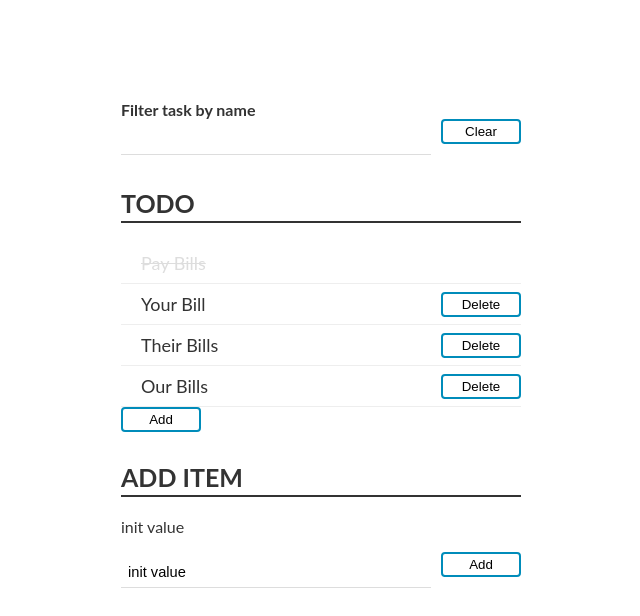
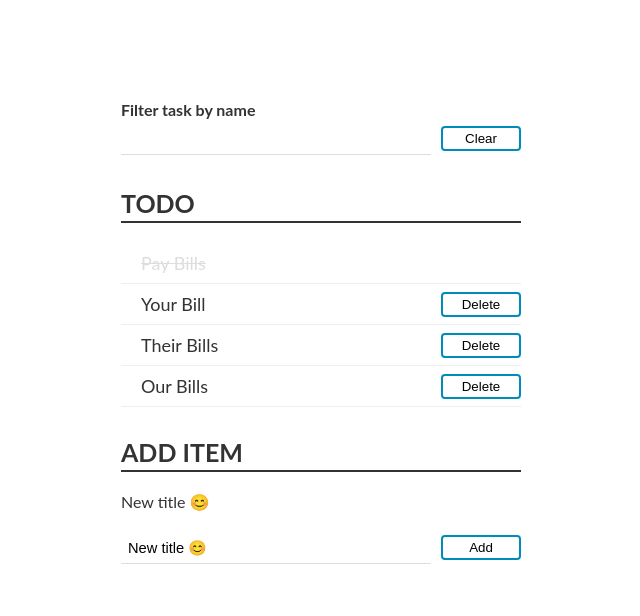
Before and after one commit to khoaminhi/react-learning, a React (Create React App) app: page / in a window 1280 px wide. Shown: the top 616 px of the page, without its empty margins (319-959 px from the left). Built offline with nearby package versions, Linux system fonts and the light colour scheme.

Commit message:
(feat) react properties
youtube https://youtu.be/_3EUrVFTOE4

```diff
--- a/src/App.js
+++ b/src/App.js
@@ -1,14 +1,48 @@
+import {useState} from 'react';
 import './App.css';
 import AddTask from './components/AddTask';
 import SearchBar from './components/SearchBar';
 import TodoList from './components/TodoList';
 
 function App() {
+
+  const [items, setItems] = useState([
+    { id: 1, title: 'Pay Bills', complete: true },
+    { id: 2, title: 'Your Bill', complete: false },
+    { id: 3, title: 'Their Bills', complete: false },
+    { id: 4, title: 'Our Bills', complete: false },
+  ]);
+
+  const [query, setQuery] = useState('');
+
+  const onTaskItemAddedHdl = function (newItem) {
+    setItems([...items, newItem])
+
+  }
+
+  /**
+   * Dont do this here.
+   * This make empty data items
+   * Just do at TodoList for filtering on rendering
+   */
+  // const onQueryChangedHdl = (txtSearch) => {
+  //   const resultFilter = items.filter((item) => {
+  //     return item.title.includes(txtSearch)
+  //   })
+  //   setItems(resultFilter)
+  //   if (txtSearch === '') setItems(items);
+  // }
+
+  const onQueryChangedHdl = (textSearch) => {
+    setQuery(textSearch)
+  }
+
+
   return (
     <div className='container'>
-      <SearchBar />
-      <TodoList />
-      <AddTask />
+      <SearchBar txtSearch='' onQueryChanged={onQueryChangedHdl} />
+      <TodoList listTodo={items} txtSearch={query} />
+      <AddTask onTaskItemAdded={onTaskItemAddedHdl}/>
 
 
     </div>
--- a/src/components/AddTask.js
+++ b/src/components/AddTask.js
@@ -1,20 +1,34 @@
 import React, {useState} from "react";
 
-export default function AddTask() {
-  const [item, setItem] = useState('init value');
+export default function AddTask(props) {
+  const {onTaskItemAdded} = props
+  const [itemTitle, setItem] = useState('New title 😊');
   const btnAdd_Clicked = function () {
-    setItem('khoa ngu')
+    const newItem = {
+      id: Date.now(),
+      title: itemTitle,
+      complete: false
+    }
+    onTaskItemAdded(newItem)
   }
+
 
   const txtItemTitle_Changed = function (e) {
     setItem(e.target.value)
   }
+
+  const txtItemTitle_KeyUp = function (e) {
+    if (e.keyCode !== 13 || e.target.value === '') return;
+
+    btnAdd_Clicked()
+  }
+
   return (
     <div>
       <h3>Add item</h3>
-      <p>{item}</p>
+      <p>{itemTitle}</p>
       <div className='fg'>
-        <input type='text' value={item} onChange={txtItemTitle_Changed}/>
+        <input type='text' value={itemTitle} onChange={txtItemTitle_Changed} onKeyUp={txtItemTitle_KeyUp}/>
         <button type='button' onClick={btnAdd_Clicked}>Add</button>
       </div>
     </div>
--- a/src/components/SearchBar.js
+++ b/src/components/SearchBar.js
@@ -1,13 +1,39 @@
-import React from "react";
+import React, { useState } from "react";
 
-export default function SearchBar () {
+export default function SearchBar(props) {
+  const { txtSearch, onQueryChanged } = props;
+  const [query, setQuery] = useState(txtSearch);
+
+  const txtQuery_Changed = (e) => {
+    setQuery(e.target.value)
+    // onQueryChanged(query) // async => https://youtu.be/_3EUrVFTOE4?t=759
+    onQueryChanged(e.target.value)
+  }
+
+  /* Cannot update a component (`App`) while rendering a different component (`SearchBar`).
+  * To locate the bad setState() call inside `SearchBar`, follow the stack trace as described in
+  * https://reactjs.org/link/setstate-in-render
+  */
+  // onQueryChanged(query)
+
+  const btnClear_Clicked = () => {
+    setQuery(txtSearch)
+    onQueryChanged(txtSearch)
+  }
+  const txtQueryKeyUp = (e) => {
+    if (e.keyCode === 27) {
+      setQuery(txtSearch)
+      onQueryChanged(txtSearch)
+    }
+  }
+
   return (
     <div>
-            <label style={{fontWeight: 'bold'}}>
+      <label style={{ fontWeight: 'bold' }}>
         Filter task by name
         <div className='fg'>
-                  <input type='text'/>
-                  <button type='button'>Clear</button>
+          <input type='text' value={query} onChange={txtQuery_Changed} onKeyUp={txtQueryKeyUp} />
+          <button type='button' onClick={btnClear_Clicked}>Clear</button>
         </div>
       </label>
     </div>
--- a/src/components/TodoList.js
+++ b/src/components/TodoList.js
@@ -1,27 +1,30 @@
-import React, { useState } from "react";
+import React from "react";
 
-const data = [
-  { id: 1, title: 'Pay Bills', complete: true },
-  { id: 2, title: 'Your Bill', complete: false },
-  { id: 3, title: 'Their Bills', complete: false },
-  { id: 4, title: 'Our Bills', complete: false },
-];
+// const data = [
+//   { id: 1, title: 'Pay Bills', complete: true },
+//   { id: 2, title: 'Your Bill', complete: false },
+//   { id: 3, title: 'Their Bills', complete: false },
+//   { id: 4, title: 'Our Bills', complete: false },
+// ];
 
-export default function SearchBar() {
-  const [items, setItems] = useState(data);
-  const btnAdd_Clicked = function () {
-    const item = {id: items.length + 1, title: 'add ' + (items.length + 1), complete: false};
-    // items.push(item);
-    // console.log(items)
+export default function TodoList(props) {
+  const {listTodo, txtSearch} = props;
+  // const [items, setItems] = useState(listTodo);
+  // const btnAdd_Clicked = function () {
+  //   const item = {id: items.length + 1, title: 'add ' + (items.length + 1), complete: false};
+  //   // items.push(item);
+  //   // console.log(items)
 
-    setItems([...items, item])
-  }
+  //   setItems([...items, item])
+  // }
   return (
     <div>
       <h3>Todo</h3>
       <ul>
         {
-          items.map(item =>
+          listTodo.map(item =>
+            item.title.includes(txtSearch)
+            &&
             <li key={item.id} className={item.complete ? 'done' : ''}>
               {item.title}
               {!item.complete && <button>Delete</button>}
@@ -29,7 +32,7 @@ export default function SearchBar() {
           )
         }
       </ul>
-      <button onClick={btnAdd_Clicked}>Add</button>
+      {/* <button onClick={btnAdd_Clicked}>Add</button> */}
     </div>
   )
 }
--- a/src/index.css
+++ b/src/index.css
@@ -59,6 +59,7 @@ input[type='text']:focus {
 .fg {
   display: flex;
   justify-content: space-between;
+  align-items: center;
 }
 
 .fg input {
```
Lines whose indentation alone changed are shown as unchanged.
